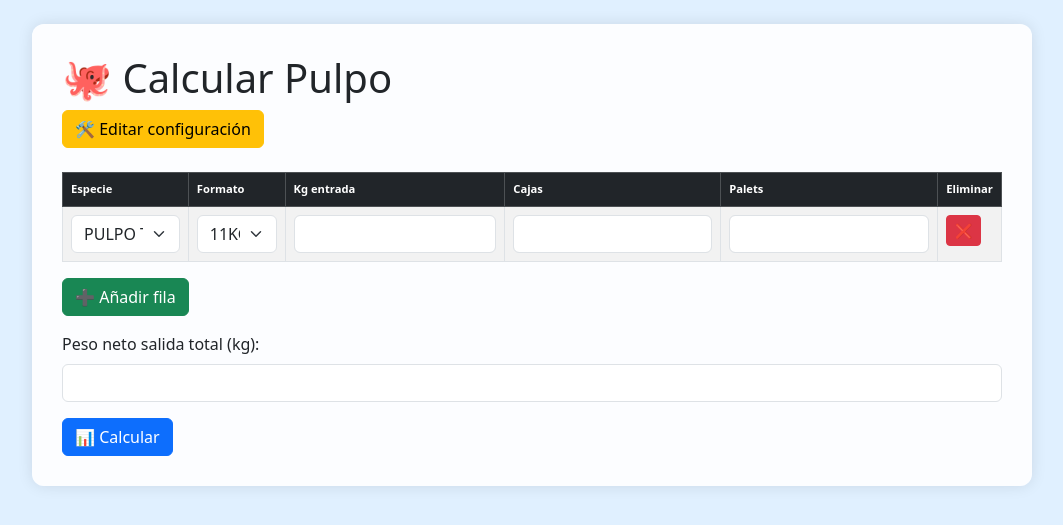
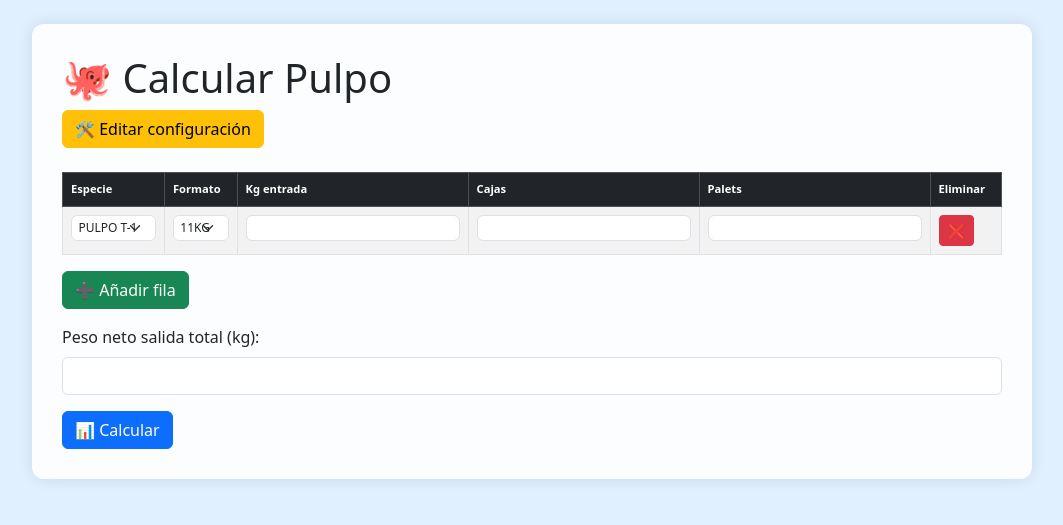
Before and after one commit to Jaime-Salv/calculadora-web, a Flask app: page /pulpo in a window 1280 px wide. Shown: the top 525 px of the page, without its empty margins (108-1171 px from the left). Run offline with Flask 3, Linux system fonts and the light colour scheme.

Commit message:
Add files via upload

```diff
--- a/templates/base.html
+++ b/templates/base.html
@@ -9,6 +9,7 @@
     body {
         background-color: #e0f0ff;
     }
+
     .contenido {
         background-color: rgba(255, 255, 255, 0.9);
         border-radius: 12px;
@@ -17,13 +18,25 @@
         max-width: 1000px;
         margin: auto;
     }
+
     td, th {
         padding: 8px;
     }
-        .tabla-datos td, .tabla-datos th {
-            font-size: 0.7rem;
+
+    table.tabla-datos td,
+    table.tabla-datos th {
+        font-size: 0.7rem !important;
+    }
+
+    table.tabla-datos td select,
+    table.tabla-datos td input {
+        font-size: 0.75rem !important;
+        padding: 0.2rem 0.4rem;
+        height: auto;
     }
    </style>
+
+
 </head>
 <body>
 <div class="container mt-4 contenido">
```
Lines whose indentation alone changed are shown as unchanged.
